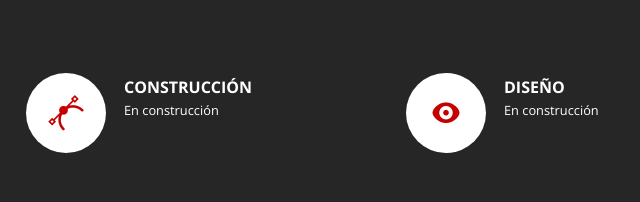
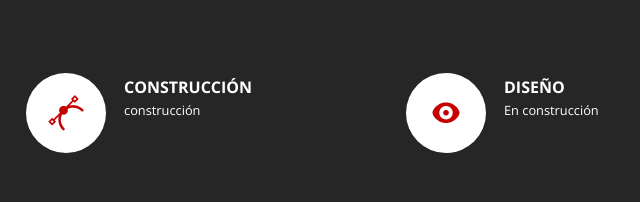
Before and after one commit to angel190884/weblordarquitectos, a plain HTML site: page index.html in a window 1280 px wide. Shown: the part 3345-3547 px from the top of the page, 54-694 px from the left. Drawn offline with nearby package versions, Linux system fonts and the light colour scheme.

Commit message:
Pagina Muestra ok

```diff
--- a/index.html
+++ b/index.html
@@ -203,7 +203,7 @@
                      <i class="icon-vector"></i>
                      <div class="service-text">
                         <h3>CONSTRUCCIÓN</h3>
-                        <p>En construcción</p>
+                        <p>construcción</p>
                      </div>
                   </div>
                   <div class="s-12 m-6 l-4 margin-bottom">
```
